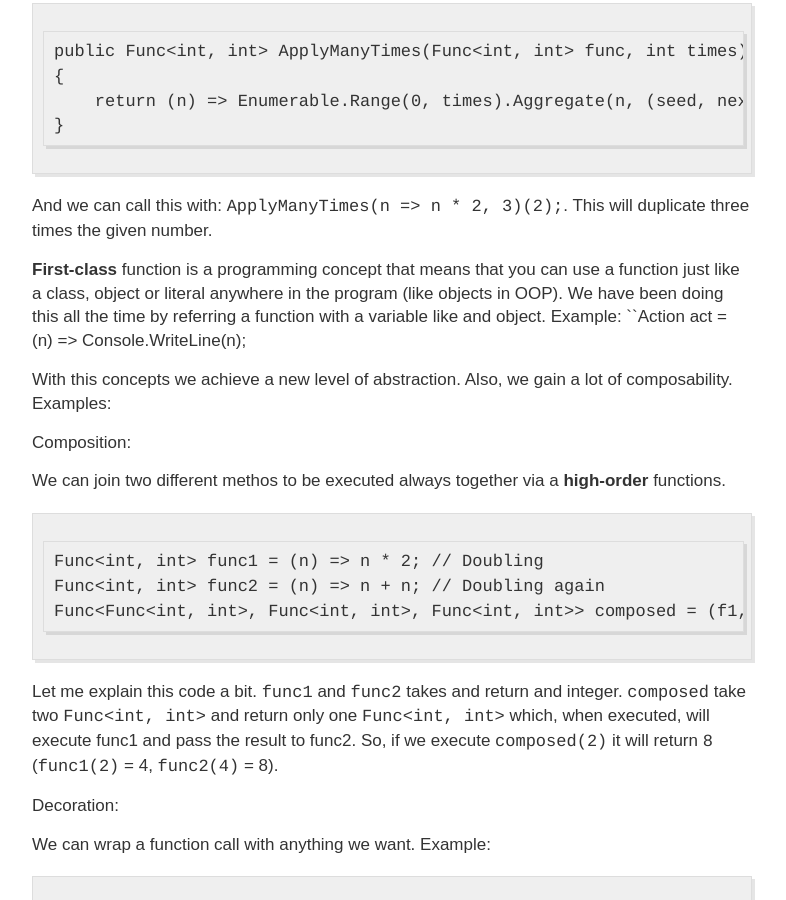
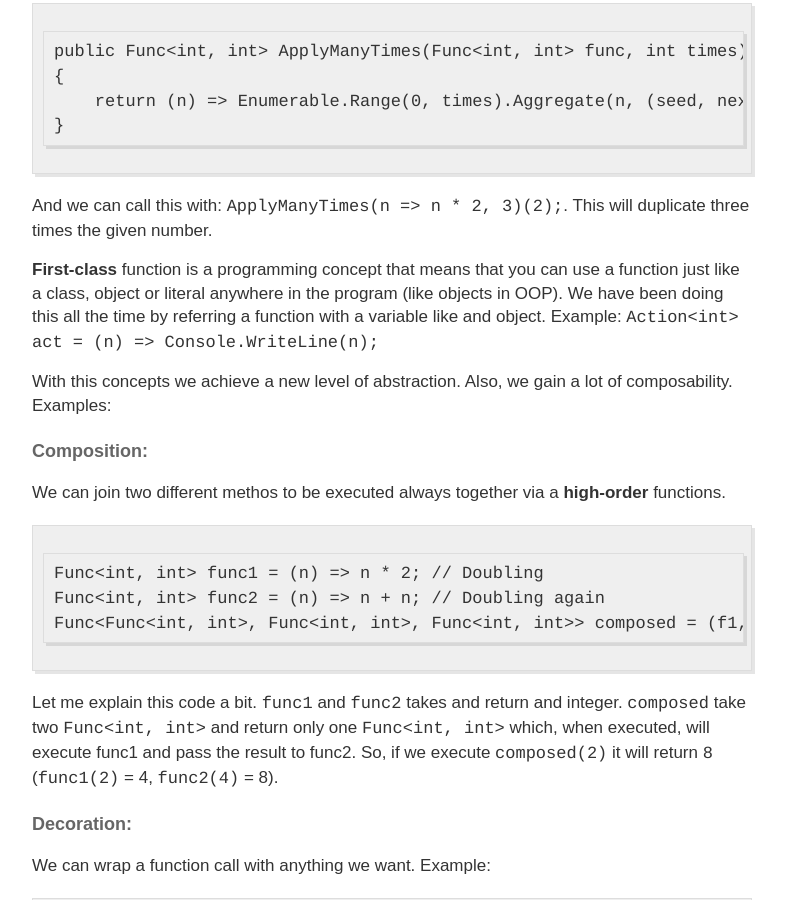
Before and after one commit to smartcodinghub/smartcodinghub.github.io, a Jekyll site: the page built from _posts/2017-02-03-development-functional-programming-functions.md, in a window 1280 px wide and 900 px high, scrolled down 2189 px. Shown: the whole window, without its empty margins (248-1034 px from the left). Built offline with Jekyll 4.4.1, drawn with Linux system fonts in a browser that asks for light colours; our own code applies the rules of GitHub Pages for plain Markdown files; comment, search, counter and statistics services are not loaded; part of the change alters nothing that is shown.

Commit message:
Update 2017-02-03-development-functional-programming-functions.md

```diff
--- a/_posts/2017-02-03-development-functional-programming-functions.md
+++ b/_posts/2017-02-03-development-functional-programming-functions.md
@@ -13,6 +13,8 @@ Here you can see two ways of declaring a Function in C#, the traditional (first
 or the functional (second one).The first one is a simple method. The second one is a
 variable that points to an expresion so you can use it like a method.
 It's a little big difference that you will love at the end of this series.
+
+<!--more-->
 
 ## Lambdas
 
@@ -83,12 +85,12 @@ times the given number.
 **First-class** function is a programming concept that means that you can use a function
 just like a class, object or literal anywhere in the program (like objects in OOP).
 We have been doing this all the time by referring a function with a variable like and object.
-Example: ``Action<int> act = (n) => Console.WriteLine(n);
+Example: ``Action<int> act = (n) => Console.WriteLine(n);``
 
 With this concepts we achieve a new level of abstraction. Also, we gain a lot of composability.
 Examples:
 
-Composition:
+#### Composition:
 
 We can join two different methos to be executed always together via a **high-order** functions.
 
@@ -101,7 +103,7 @@ Let me explain this code a bit. ``func1`` and ``func2`` takes and return and int
 when executed, will execute func1 and pass the result to func2. So, if we execute
 ``composed(2)`` it will return ``8`` (``func1(2)`` = 4, ``func2(4)`` = 8).
 
-Decoration:
+#### Decoration:
 
 We can wrap a function call with anything we want. Example:
 
```
